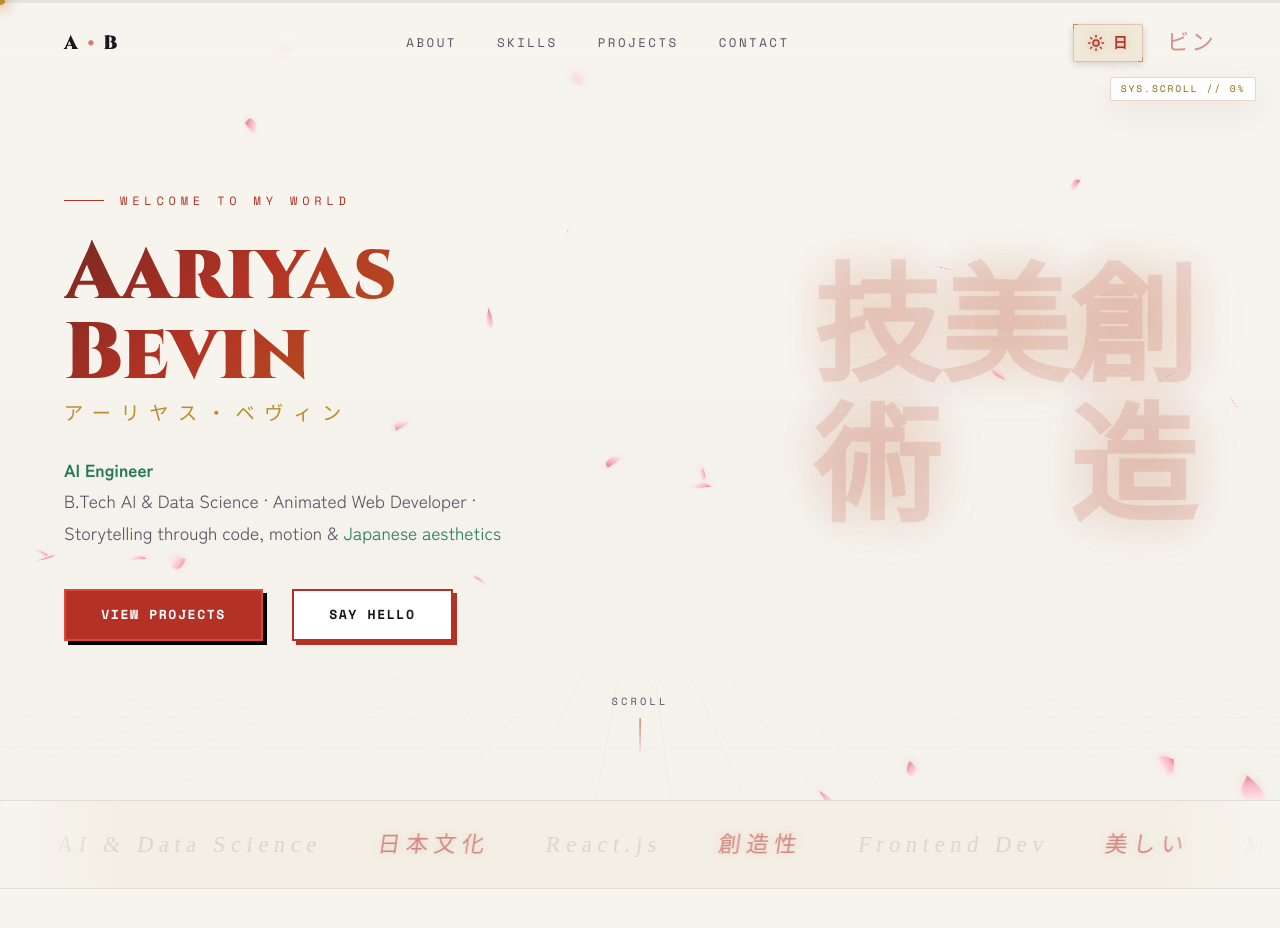
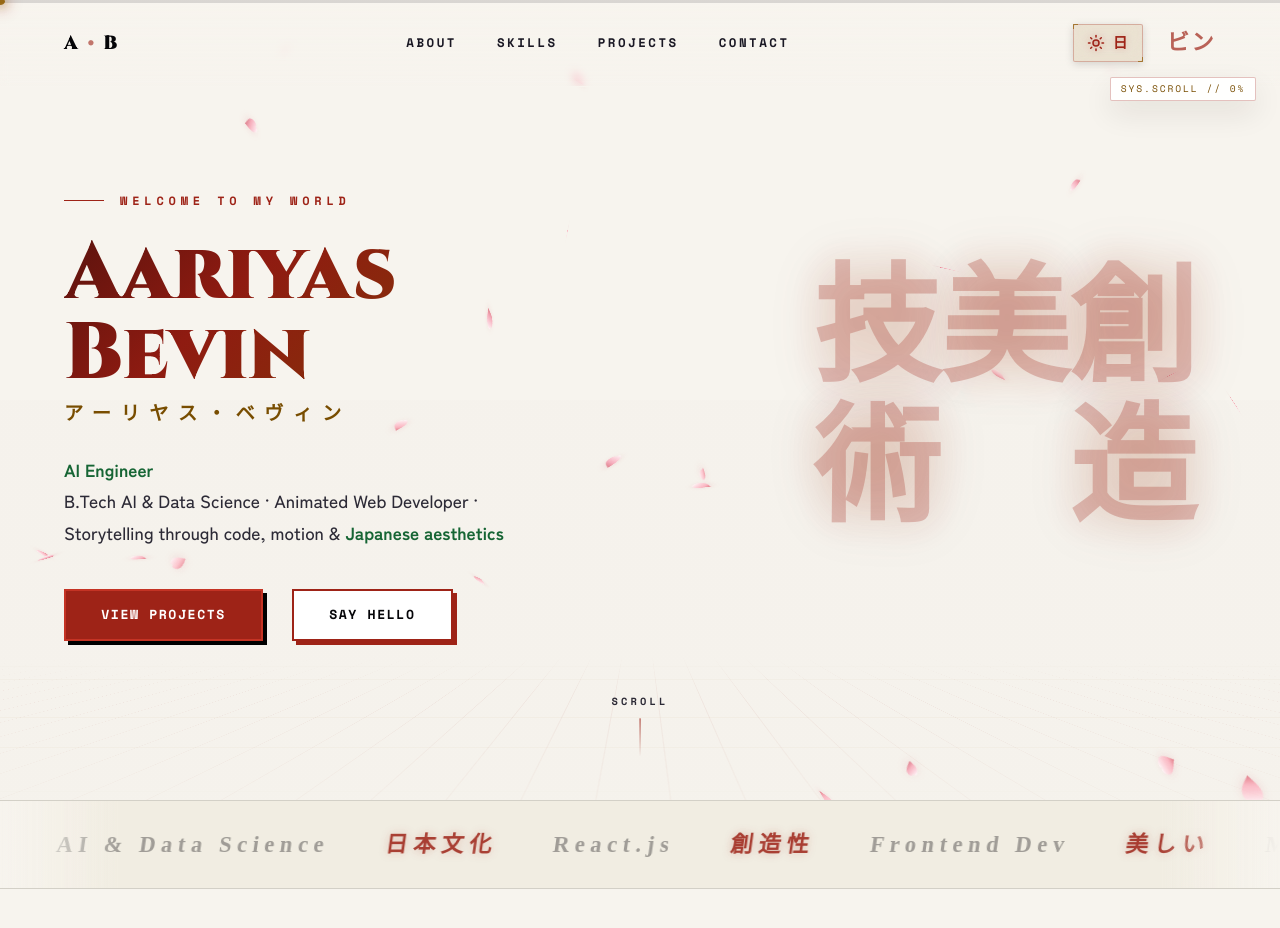
Before and after one commit to Mr-Prince2/aariyas-bevin-portfolio, a React (Vite) app: page / in a window 1280 px wide. Shown: the top 928 px of the page. Built offline with nearby package versions, Linux system fonts and the light colour scheme; the HTML template or start-up script is replaced by a standard one.

Commit message:
fix(theme): increase text visibility and typography contrast in light mode

```diff
--- a/src/components/Marquee/Marquee.css
+++ b/src/components/Marquee/Marquee.css
@@ -28,9 +28,20 @@
   user-select: none;
 }
 
+[data-theme="light"] .marquee__item {
+  color: var(--marquee-color);
+  font-weight: 600;
+}
+
 .marquee__item--accent {
   color: var(--marquee-accent, rgba(192, 57, 43, 0.3));
   text-shadow: 0 0 10px rgba(192, 57, 43, 0.2);
+}
+
+[data-theme="light"] .marquee__item--accent {
+  color: var(--marquee-accent);
+  font-weight: 700;
+  text-shadow: 0 0 10px rgba(158, 35, 23, 0.25);
 }
 
 /* Gradient side masks for edge fade */
--- a/src/components/Navbar/Navbar.css
+++ b/src/components/Navbar/Navbar.css
@@ -67,6 +67,7 @@ a.nav-logo span {
   text-decoration: none;
   font-family: 'Space Mono', monospace;
   font-size: 0.78rem;
+  font-weight: 600;
   letter-spacing: 0.2em;
   text-transform: uppercase;
   transition: color 0.3s ease;
@@ -99,10 +100,6 @@ a.nav-logo span {
   color: var(--gold);
 }
 
-[data-theme="light"] .nav-links a.active {
-  color: var(--crimson);
-}
-
 /* Right-side container (ThemeToggle + Kanji + Mobile Hamburger) */
 .nav-right {
   display: flex;
@@ -114,6 +111,7 @@ a.nav-logo span {
 .nav-kanji {
   font-family: 'Noto Serif JP', serif;
   font-size: 1.4rem;
+  font-weight: 700;
   color: rgba(192, 57, 43, 0.45);
   letter-spacing: 0.1em;
   pointer-events: none;
@@ -155,16 +153,38 @@ nav.nav-scrolled .nav-kanji {
 }
 
 /* ─────────────────────────────────────────────────────────────
-   LIGHT THEME OVERRIDES FOR NAVBAR
+   LIGHT THEME OVERRIDES FOR NAVBAR (HIGH CONTRAST)
    ───────────────────────────────────────────────────────────── */
 
+[data-theme="light"] a.nav-logo {
+  color: #050508 !important;
+}
+
+[data-theme="light"] .nav-links a {
+  color: #1a1824;
+  font-weight: 700;
+}
+
+[data-theme="light"] .nav-links a:hover {
+  color: #000000;
+}
+
+[data-theme="light"] .nav-links a.active {
+  color: var(--crimson);
+  font-weight: 700;
+}
+
 [data-theme="light"] .nav-kanji {
-  color: var(--footer-kanji-color, rgba(179, 50, 37, 0.55));
+  color: var(--footer-kanji-color, rgba(158, 35, 23, 0.75));
 }
 
 [data-theme="light"] nav.nav-scrolled .nav-kanji {
-  color: rgba(179, 50, 37, 0.85);
-  text-shadow: 0 0 10px rgba(179, 131, 24, 0.25);
+  color: rgba(158, 35, 23, 0.95);
+  text-shadow: 0 0 10px rgba(143, 92, 0, 0.25);
+}
+
+[data-theme="light"] .hamburger div {
+  background-color: #050508;
 }
 
 /* --- Mobile View --- */
@@ -206,7 +226,7 @@ nav.nav-scrolled .nav-kanji {
   [data-theme="light"] .nav-links {
     background: rgba(247, 244, 238, 0.98);
     box-shadow: -10px 0 40px rgba(0, 0, 0, 0.12);
-    border-left: 1px solid rgba(179, 50, 37, 0.2);
+    border-left: 1px solid rgba(158, 35, 23, 0.25);
   }
 
   .nav-links.nav-open {
--- a/src/sections/Hero/Hero.css
+++ b/src/sections/Hero/Hero.css
@@ -28,6 +28,7 @@
 .hero-eyebrow {
   font-family: 'Space Mono', monospace;
   font-size: 0.75rem;
+  font-weight: 700;
   letter-spacing: 0.4em;
   color: var(--crimson);
   text-transform: uppercase;
@@ -41,7 +42,7 @@
   content: '';
   display: inline-block;
   width: 40px;
-  height: 1px;
+  height: 1.5px;
   background: var(--crimson);
 }
 
@@ -67,6 +68,7 @@
 .hero-name-jp {
   font-family: 'Noto Serif JP', serif;
   font-size: 1.2rem;
+  font-weight: 600;
   color: var(--hero-name-jp-color, rgba(212,175,55,0.6));
   letter-spacing: 0.5em;
   margin-bottom: 1.5rem;
@@ -77,21 +79,27 @@
 .hero-role {
   font-size: 1.1rem;
   color: var(--text-dim);
+  font-weight: 450;
   line-height: 1.8;
   margin-bottom: 2.5rem;
   max-width: 500px;
   transition: color 0.3s ease;
 }
 
+[data-theme="light"] .hero-role {
+  font-weight: 500;
+}
+
 .hero-role em {
   color: var(--jade-light);
   font-style: normal;
+  font-weight: 700;
   transition: color 0.3s ease;
 }
 
 .typing {
   color: var(--jade-light);
-  font-weight: bold;
+  font-weight: 700;
 }
 
 .hero-cta {
@@ -151,6 +159,7 @@
   color: var(--text-dim);
   font-family: 'Space Mono', monospace;
   font-size: 0.65rem;
+  font-weight: 700;
   letter-spacing: 0.3em;
   text-transform: uppercase;
   animation: bounce 2s ease-in-out infinite;
--- a/src/sections/Skills/Skills.css
+++ b/src/sections/Skills/Skills.css
@@ -24,14 +24,14 @@
 [data-theme="light"] #skills {
   --washi: #f7f4ee;
   --washi-card: #ffffff;
-  --sumi: #18171e;
-  --sumi-soft: rgba(24, 23, 30, 0.72);
-  --sumi-faint: rgba(24, 23, 30, 0.42);
-  --hairline: rgba(24, 23, 30, 0.1);
-  --ai: #18171e;
-  --ai-soft: rgba(24, 23, 30, 0.06);
-  --shu: #b33225;
-  --moss: rgba(24, 23, 30, 0.6);
+  --sumi: #050508;
+  --sumi-soft: #2c2a36;
+  --sumi-faint: #4a4759;
+  --hairline: rgba(5, 5, 8, 0.15);
+  --ai: #050508;
+  --ai-soft: rgba(5, 5, 8, 0.08);
+  --shu: #9e2317;
+  --moss: #166534;
 }
 
 #skills::before {
@@ -47,7 +47,7 @@
 
 [data-theme="light"] #skills::before {
   background-image:
-    radial-gradient(rgba(24, 23, 30, 0.04) 0.5px, transparent 0.5px);
+    radial-gradient(rgba(5, 5, 8, 0.05) 0.5px, transparent 0.5px);
 }
 
 .skills-inner {
@@ -70,7 +70,8 @@
 
 .sk-eyebrow {
   font-family: 'Space Mono', monospace;
-  font-size: 0.7rem;
+  font-size: 0.72rem;
+  font-weight: 700;
   letter-spacing: 0.35em;
   color: var(--sumi-faint);
   text-transform: uppercase;
@@ -80,7 +81,7 @@
 
 .sk-title {
   font-family: 'Shippori Mincho', serif;
-  font-weight: 600;
+  font-weight: 700;
   font-size: clamp(2.4rem, 4vw, 3.2rem);
   letter-spacing: 0.02em;
   color: var(--sumi);
@@ -90,6 +91,7 @@
 .sk-title-jp {
   font-family: 'Shippori Mincho', serif;
   font-size: 1.1rem;
+  font-weight: 600;
   color: var(--sumi-faint);
   letter-spacing: 0.3em;
   transition: color 0.3s ease;
@@ -105,12 +107,13 @@
   align-items: center;
   justify-content: center;
   transform: rotate(-4deg);
-  box-shadow: 0 4px 12px rgba(179, 50, 37, 0.3);
+  box-shadow: 0 4px 12px rgba(158, 35, 23, 0.35);
 }
 .sk-seal span {
   font-family: 'Shippori Mincho', serif;
   color: #F2EEE6;
   font-size: 1.6rem;
+  font-weight: 700;
   transform: rotate(4deg);
 }
 
@@ -152,10 +155,16 @@
   top: 1rem;
   right: 1.2rem;
   font-family: 'Space Mono', monospace;
-  font-size: 0.65rem;
+  font-size: 0.68rem;
+  font-weight: 700;
   color: var(--gold);
-  opacity: 0.85;
+  opacity: 0.9;
   letter-spacing: 0.1em;
+}
+
+[data-theme="light"] .skill-card-telemetry {
+  color: #784d00;
+  opacity: 1;
 }
 
 .skill-card:hover {
@@ -184,8 +193,8 @@
 [data-theme="light"] .skill-icon {
   color: var(--crimson);
   text-shadow: none;
-  background: rgba(179, 50, 37, 0.08);
-  border-color: rgba(179, 50, 37, 0.25);
+  background: rgba(158, 35, 23, 0.1);
+  border-color: rgba(158, 35, 23, 0.3);
 }
 
 .skill-card:hover .skill-icon {
@@ -197,6 +206,7 @@
 .skill-name {
   font-family: 'Cinzel', serif;
   font-size: 1.4rem;
+  font-weight: 700;
   color: var(--sumi);
   margin-bottom: 1rem;
   letter-spacing: 0.05em;
@@ -204,12 +214,17 @@
 }
 
 .skill-desc {
-  font-size: 0.9rem;
+  font-size: 0.92rem;
+  font-weight: 450;
   color: var(--sumi-soft);
-  line-height: 1.6;
+  line-height: 1.65;
   margin-bottom: 2rem;
   flex-grow: 1;
   transition: color 0.3s ease;
+}
+
+[data-theme="light"] .skill-desc {
+  font-weight: 500;
 }
 
 /* TAGS */
@@ -227,15 +242,16 @@
   border: 1px solid rgba(212, 175, 55, 0.3);
   font-family: 'Space Mono', monospace;
   font-size: 0.7rem;
+  font-weight: 700;
   letter-spacing: 0.1em;
   color: rgba(212, 175, 55, 0.95);
   transition: all 0.3s ease;
 }
 
 [data-theme="light"] .tag {
-  background: rgba(179, 131, 24, 0.12);
-  border-color: rgba(179, 131, 24, 0.35);
-  color: #8c6307;
+  background: rgba(143, 92, 0, 0.15);
+  border-color: rgba(143, 92, 0, 0.5);
+  color: #5c3a00;
 }
 
 .tag:hover {
@@ -249,9 +265,9 @@
   color: rgba(192, 57, 43, 0.9);
 }
 [data-theme="light"] .tag.crimson {
-  background: rgba(179, 50, 37, 0.1);
-  border-color: rgba(179, 50, 37, 0.3);
-  color: #a8291c;
+  background: rgba(158, 35, 23, 0.15);
+  border-color: rgba(158, 35, 23, 0.5);
+  color: #80160d;
 }
 .tag.crimson:hover { background: rgba(192, 57, 43, 0.2); }
 
@@ -261,9 +277,9 @@
   color: rgba(82, 183, 136, 0.9);
 }
 [data-theme="light"] .tag.jade {
-  background: rgba(37, 122, 80, 0.1);
-  border-color: rgba(37, 122, 80, 0.3);
-  color: #1d6e44;
+  background: rgba(22, 101, 52, 0.15);
+  border-color: rgba(22, 101, 52, 0.5);
+  color: #0d4a25;
 }
 .tag.jade:hover { background: rgba(82, 183, 136, 0.2); }
 
@@ -273,9 +289,9 @@
   color: rgba(139, 143, 168, 0.9);
 }
 [data-theme="light"] .tag.mist {
-  background: rgba(90, 95, 120, 0.1);
-  border-color: rgba(90, 95, 120, 0.25);
-  color: #4a4d61;
+  background: rgba(80, 85, 110, 0.15);
+  border-color: rgba(80, 85, 110, 0.45);
+  color: #1f2233;
 }
 .tag.mist:hover { background: rgba(139, 143, 168, 0.2); }
 
@@ -301,6 +317,7 @@
 .sk-cat-num {
   font-family: 'Shippori Mincho', serif;
   font-size: 1rem;
+  font-weight: 700;
   color: var(--sumi-faint);
   flex-shrink: 0;
   padding-top: 0.15rem;
@@ -311,21 +328,29 @@
 .sk-cat-title {
   font-family: 'Shippori Mincho', serif;
   font-size: 1rem;
+  font-weight: 700;
   letter-spacing: 0.03em;
   color: var(--sumi);
   transition: color 0.3s ease;
 }
 
 .sk-cat-list {
-  font-size: 0.82rem;
+  font-size: 0.85rem;
+  font-weight: 500;
   color: var(--sumi-soft);
   line-height: 1.6;
   transition: color 0.3s ease;
 }
+
+[data-theme="light"] .sk-cat-list {
+  font-weight: 600;
+}
+
 .sk-cat-list span:not(:last-child)::after {
   content: '・';
   color: var(--sumi-faint);
   padding: 0 0.3em;
+  font-weight: 700;
 }
 
 @media (max-width: 900px) {
--- a/src/styles/variables.css
+++ b/src/styles/variables.css
@@ -94,86 +94,87 @@
 }
 
 /* ─────────────────────────────────────────────────────────────
-   LIGHT THEME: JAPANESE WASHI & TORII CINNABAR PALETTE
-   Invokes authentic calligraphy paper, cinnabar seals, and matcha.
+   LIGHT THEME: HIGH-VISIBILITY JAPANESE WASHI & TORII CINNABAR
+   High-contrast Sumi ink (#050508), rich graphite (#2c2a36),
+   deep cinnabar (#9e2317), and forest matcha (#166534).
    ───────────────────────────────────────────────────────────── */
 
 [data-theme="light"] {
   color-scheme: light;
 
-  /* ── Core Japanese Palette (Light / Washi Parchment) ── */
+  /* ── Core Japanese Palette (Light / High Contrast Washi) ── */
   --ink: #f7f4ee;              /* Warm washi parchment paper background */
-  --paper: #18171e;            /* Deep sumi calligraphy ink */
-  --crimson: #b33225;          /* Japanese Torii vermilion / Cinnabar stamp */
-  --crimson-hover: #c93b2d;
-  --crimson-border: #d94838;
-  --crimson-glow: rgba(179, 50, 37, 0.25);
-  --gold: #b38318;             /* Antique Kintsugi gold — strong light contrast */
-  --gold-glow: rgba(179, 131, 24, 0.2);
-  --jade-light: #257a50;       /* Rich Kyoto matcha green */
-  --white: #18171e;            /* Primary text maps to deep sumi ink */
-  --text-dim: #555263;         /* Refined charcoal graphite */
-  --text-subtle: #878496;
+  --paper: #050508;            /* Pure solid Sumi calligraphy ink */
+  --crimson: #9e2317;          /* Rich Japanese Torii cinnabar (punchy & dark) */
+  --crimson-hover: #b52d20;
+  --crimson-border: #c43324;
+  --crimson-glow: rgba(158, 35, 23, 0.28);
+  --gold: #8f5c00;             /* Deep burnished antique bronze gold (high contrast) */
+  --gold-glow: rgba(143, 92, 0, 0.25);
+  --jade-light: #166534;       /* Rich Kyoto matcha forest green (AAA contrast) */
+  --white: #050508;            /* Primary headings & strong text: deepest Sumi ink */
+  --text-dim: #2c2a36;         /* Secondary body & description text: dark crisp graphite */
+  --text-subtle: #4a4759;      /* Tertiary & metadata labels: clearly legible charcoal */
 
   /* ── Semantic Backgrounds & Surfaces ── */
   --bg-page: #f7f4ee;
-  --bg-card: rgba(255, 255, 255, 0.9);
+  --bg-card: rgba(255, 255, 255, 0.94);
   --bg-card-solid: #ffffff;
-  --bg-card-hover: rgba(255, 255, 255, 0.98);
-  --bg-nav: rgba(247, 244, 238, 0.92);
-  --bg-nav-initial: linear-gradient(to bottom, rgba(247, 244, 238, 0.96), rgba(247, 244, 238, 0.4) 60%, transparent);
-  --bg-marquee: rgba(242, 237, 227, 0.78);
+  --bg-card-hover: #ffffff;
+  --bg-nav: rgba(247, 244, 238, 0.96);
+  --bg-nav-initial: linear-gradient(to bottom, rgba(247, 244, 238, 0.98), rgba(247, 244, 238, 0.7) 60%, transparent);
+  --bg-marquee: rgba(240, 235, 224, 0.85);
   --bg-input: #ffffff;
 
   /* ── Borders & Outlines ── */
-  --border-subtle: rgba(24, 23, 30, 0.08);
-  --border-card: rgba(179, 50, 37, 0.22);
-  --border-card-hover: rgba(179, 50, 37, 0.55);
-  --border-input: rgba(179, 50, 37, 0.28);
+  --border-subtle: rgba(5, 5, 8, 0.12);
+  --border-card: rgba(158, 35, 23, 0.28);
+  --border-card-hover: rgba(158, 35, 23, 0.7);
+  --border-input: rgba(158, 35, 23, 0.38);
 
   /* ── Shadows & Depth ── */
-  --shadow-card: 0 12px 32px rgba(40, 30, 20, 0.07);
-  --shadow-nav: 0 8px 25px rgba(30, 20, 10, 0.06), 0 0 15px rgba(179, 50, 37, 0.04);
+  --shadow-card: 0 12px 30px rgba(30, 20, 10, 0.09);
+  --shadow-nav: 0 8px 25px rgba(20, 15, 10, 0.08), 0 0 15px rgba(158, 35, 23, 0.06);
 
   /* ── HUD & Japanese UI Brackets ── */
-  --card-bracket-color: #b38318;
-  --card-bracket-hover: #b33225;
-  --hud-tag-bg: rgba(179, 131, 24, 0.1);
-  --hud-tag-border: rgba(179, 131, 24, 0.35);
-  --hud-tag-color: #8c6307;
+  --card-bracket-color: #8f5c00;
+  --card-bracket-hover: #9e2317;
+  --hud-tag-bg: rgba(143, 92, 0, 0.12);
+  --hud-tag-border: rgba(143, 92, 0, 0.45);
+  --hud-tag-color: #784d00;
 
   /* ── Cyber Floor Grid & Screen Scanline ── */
-  --grid-line-x: rgba(179, 50, 37, 0.07);
-  --grid-line-y: rgba(179, 131, 24, 0.06);
-  --scanline-opacity: 0.07;
+  --grid-line-x: rgba(158, 35, 23, 0.08);
+  --grid-line-y: rgba(143, 92, 0, 0.07);
+  --scanline-opacity: 0.05;
 
   /* ── Hero & Japanese Calligraphy Elements ── */
-  --hero-name-gradient: linear-gradient(135deg, #18171e 0%, #b33225 50%, #b38318 100%);
-  --hero-name-jp-color: rgba(179, 131, 24, 0.9);
-  --hero-kanji-color: rgba(179, 50, 37, 0.14);
-  --hero-kanji-shadow: 0 0 40px rgba(179, 50, 37, 0.15), 0 0 60px rgba(179, 131, 24, 0.12);
-  --section-jp-color: rgba(24, 23, 30, 0.2);
+  --hero-name-gradient: linear-gradient(135deg, #050508 0%, #8f1b11 50%, #784d00 100%);
+  --hero-name-jp-color: #784d00;
+  --hero-kanji-color: rgba(158, 35, 23, 0.26);
+  --hero-kanji-shadow: 0 0 40px rgba(158, 35, 23, 0.18), 0 0 60px rgba(143, 92, 0, 0.14);
+  --section-jp-color: rgba(5, 5, 8, 0.38);
 
   /* ── Marquee & Badges ── */
-  --marquee-color: rgba(24, 23, 30, 0.12);
-  --marquee-accent: rgba(179, 50, 37, 0.5);
+  --marquee-color: rgba(5, 5, 8, 0.35);
+  --marquee-accent: rgba(158, 35, 23, 0.85);
 
   /* ── Form Inputs ── */
-  --input-color: #18171e;
-  --input-placeholder: rgba(24, 23, 30, 0.4);
+  --input-color: #050508;
+  --input-placeholder: #5f5c6e;
   --input-focus-bg: #ffffff;
-  --input-focus-shadow: 0 0 0 3px rgba(179, 50, 37, 0.15);
+  --input-focus-shadow: 0 0 0 3px rgba(158, 35, 23, 0.2);
 
   /* ── Footer ── */
-  --footer-border: rgba(24, 23, 30, 0.08);
-  --footer-kanji-color: rgba(179, 50, 37, 0.5);
+  --footer-border: rgba(5, 5, 8, 0.12);
+  --footer-kanji-color: rgba(158, 35, 23, 0.7);
 
-  /* ── Retro-Brutalist Secondary Button (Crisp washi paper + vermilion slab) ── */
+  /* ── Retro-Brutalist Secondary Button ── */
   --btn-sec-bg: #ffffff;
-  --btn-sec-color: #18171e;
-  --btn-sec-border: #b33225;
-  --btn-sec-shadow: #b33225;
-  --btn-sec-hover-bg: #fcf8f3;
-  --btn-sec-hover-border: #c93b2d;
-  --btn-sec-hover-color: #b33225;
+  --btn-sec-color: #050508;
+  --btn-sec-border: #9e2317;
+  --btn-sec-shadow: #9e2317;
+  --btn-sec-hover-bg: #f8f3eb;
+  --btn-sec-hover-border: #b52d20;
+  --btn-sec-hover-color: #9e2317;
 }
```
Also changed, not shown: src/sections/About/About.css (+19 -7 lines), src/sections/Contact/Contact.css (+31 -10 lines), src/sections/Projects/Projects.css (+29 -11 lines).
